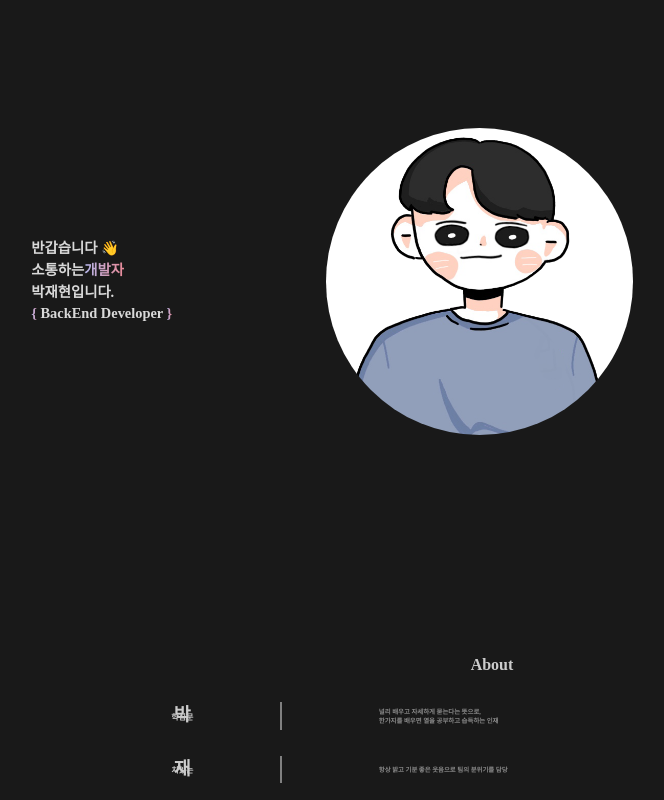
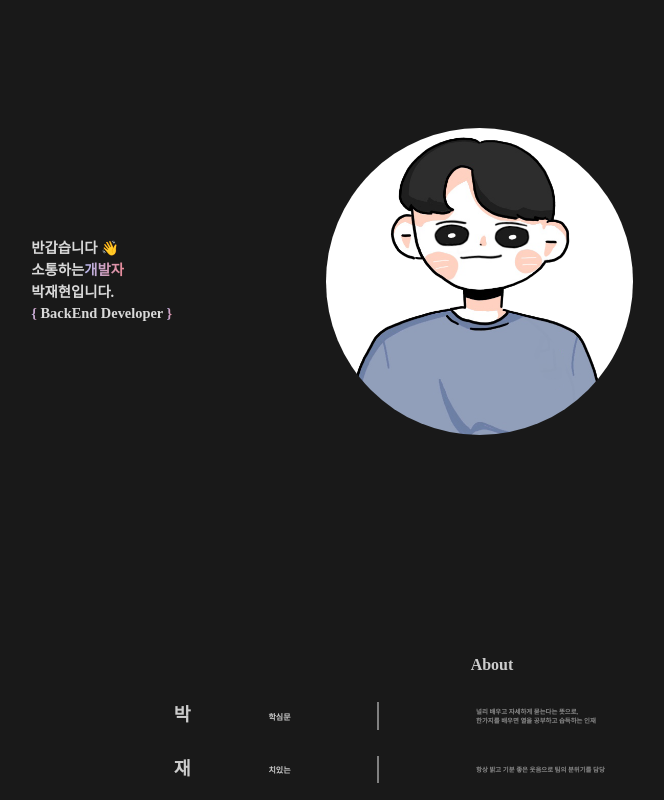
Before and after one commit to bbakjae/portfolio-mobile, a Next.js app: page / in a window 1280 px wide. Shown: the top 800 px of the page, without its empty margins (148-812 px from the left). Built offline with nearby package versions, Linux system fonts and the light colour scheme.

Commit message:
fix margmin

```diff
--- a/src/styles/main.css
+++ b/src/styles/main.css
@@ -329,7 +329,7 @@
   position: relative;
   min-width: 10%;
   max-width: 10%;
-  margin-right: -10%;
+  /* margin-right: -10%; */
   color: #cccccc;
   font-size: 115%;
   font-family: poppin;
```
